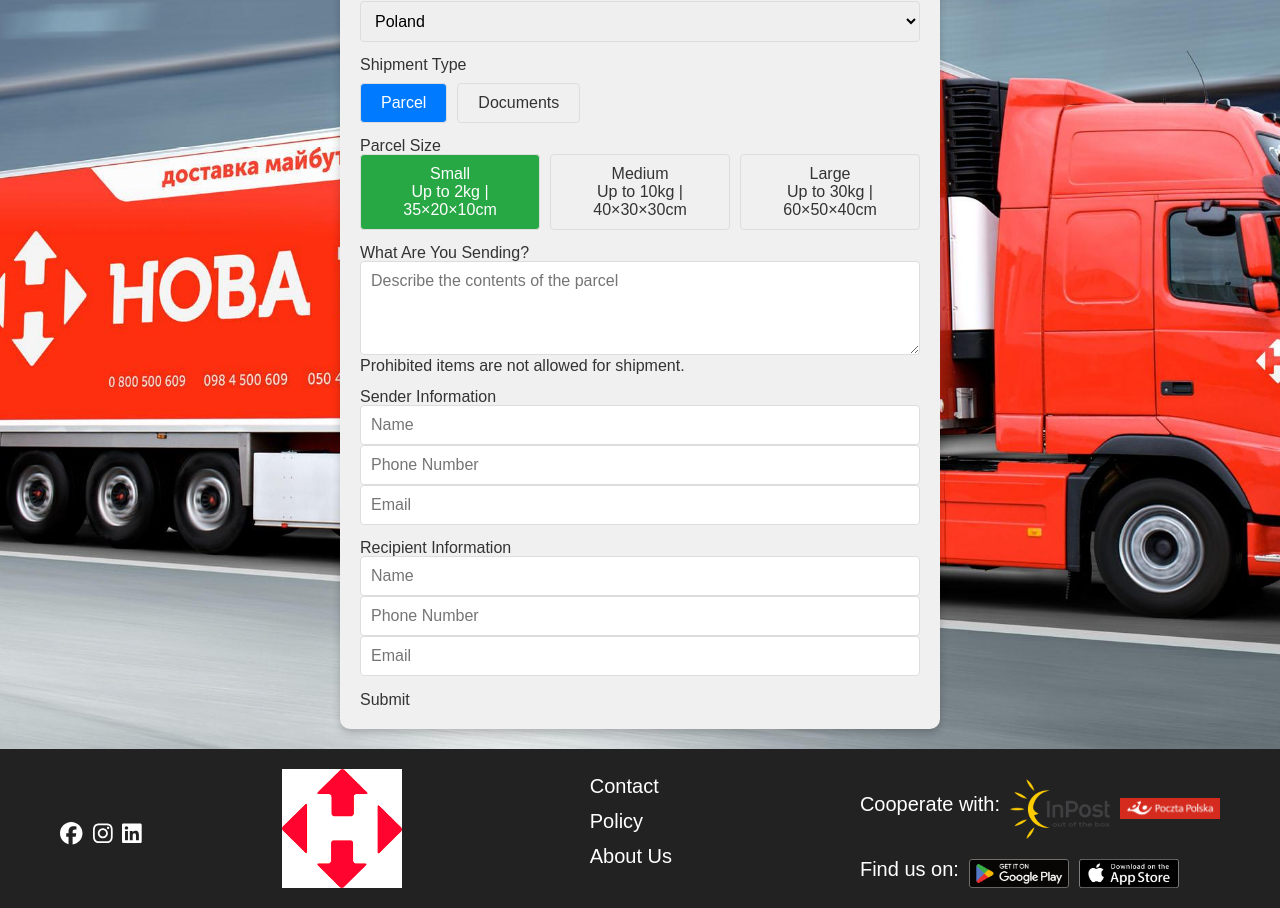
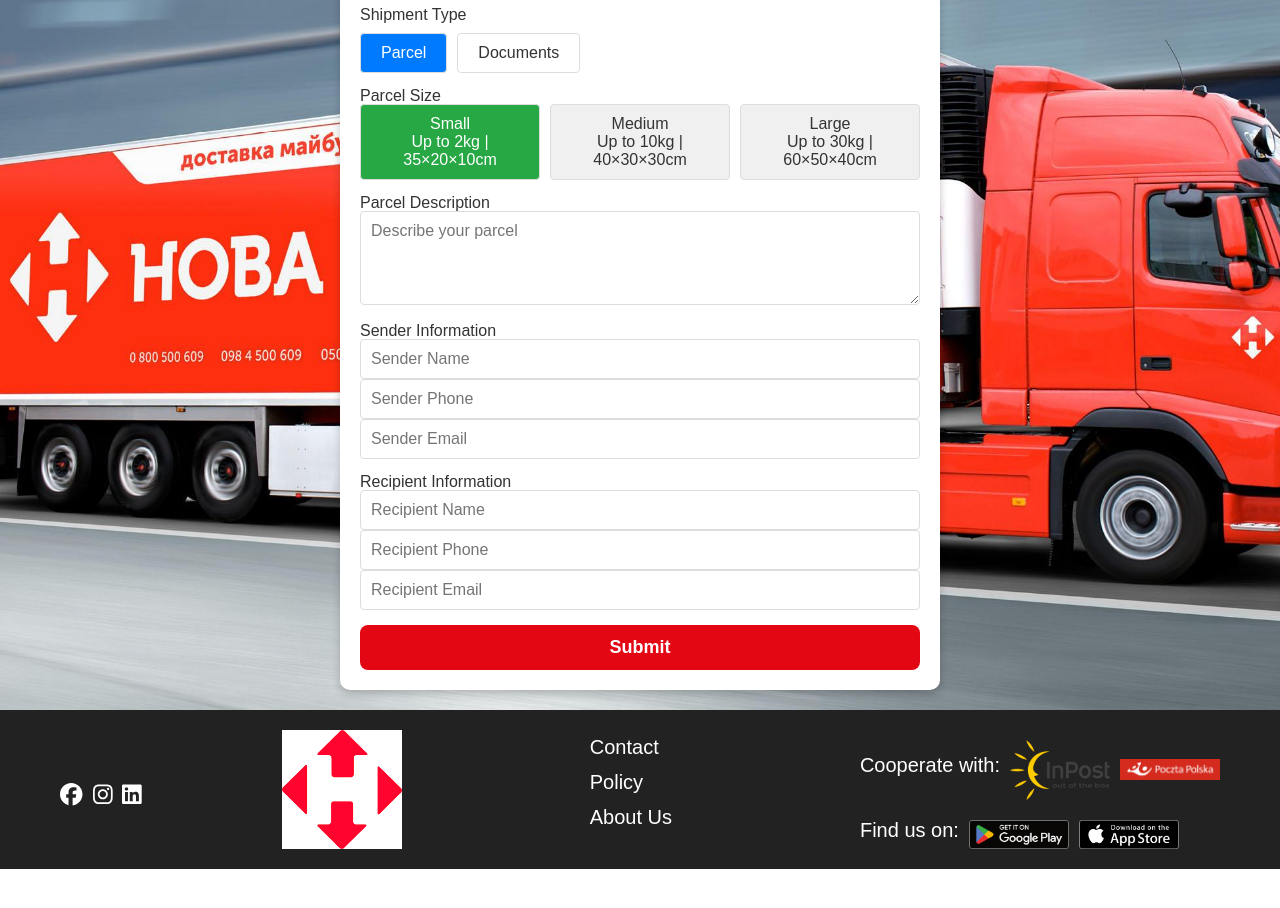
Before and after one commit to hoppedlight/group_project_SD3, a React (Create React App) app in the folder frontend/: page /create-parcel in a window 1280 px wide. Shown: the part 316-1224 px from the top of the page. After the commit the page ends 1185 px from the top, so only its background shows below. Built offline with nearby package versions, Linux system fonts and the light colour scheme.

Commit message:
fixed submit button on track page

```diff
--- a/frontend/src/pages/CreateParcel.jsx
+++ b/frontend/src/pages/CreateParcel.jsx
@@ -6,201 +6,140 @@ export const CreateParcel = () => {
   const [deliveryCountry, setDeliveryCountry] = useState('Poland');
   const [shipmentType, setShipmentType] = useState('parcel');
   const [parcelSize, setParcelSize] = useState('small');
+  const [documentType, setDocumentType] = useState('A4');
   const [parcelDescription, setParcelDescription] = useState('');
   const [senderInfo, setSenderInfo] = useState({ name: '', phone: '', email: '' });
   const [recipientInfo, setRecipientInfo] = useState({ name: '', phone: '', email: '' });
-  const [documentType, setDocumentType] = useState('A4');
+  const [errors, setErrors] = useState({});
 
   const handleInputChange = (event, setter) => {
     const { name, value } = event.target;
     setter((prev) => ({ ...prev, [name]: value }));
   };
 
+  const validateForm = () => {
+    let newErrors = {};
+    if (!senderInfo.name) newErrors.senderName = 'Sender name is required.';
+    if (!senderInfo.phone) newErrors.senderPhone = 'Sender phone number is required.';
+    if (!senderInfo.email) newErrors.senderEmail = 'Sender email is required.';
+    if (!recipientInfo.name) newErrors.recipientName = 'Recipient name is required.';
+    if (!recipientInfo.phone) newErrors.recipientPhone = 'Recipient phone number is required.';
+    if (!recipientInfo.email) newErrors.recipientEmail = 'Recipient email is required.';
+    if (!parcelDescription) newErrors.parcelDescription = 'Parcel description is required.';
+
+    setErrors(newErrors);
+    return Object.keys(newErrors).length === 0;
+  };
+
+  const handleSubmit = () => {
+    if (validateForm()) {
+      alert('Form submitted successfully!');
+    }
+  };
+
   return (
     <div className="page-wrapper">
-      <div className="container" style={{ backgroundColor: '#f0f0f0' }}>
-        <div className="header-line">
-          <img
-            src="http://localhost:3000/image1.png"
-            alt="Logo"
-            className="logo"
-          />
-          <h1 className="header-title">Nova Post</h1>
-        </div>
-
+      <div className="container">
         <h1 className="title">Create a Parcel</h1>
 
+        {/* Sending & Delivery Countries */}
         <div className="form-group">
           <label className="label">Sending Country</label>
-          <select
-            className="input"
-            value={sendingCountry}
-            onChange={(e) => setSendingCountry(e.target.value)}
-          >
-            <option value="Poland">Poland</option>
-            <option value="Ukraine">Ukraine</option>
-            <option value="Germany">Germany</option>
-            <option value="France">France</option>
-            <option value="Slovakia">Slovakia</option>
-            <option value="Lithuania">Lithuania</option>
-            <option value="Czech Republic">Czech Republic</option>
-          </select>
-        </div>
-        <div className="form-group">
-          <label className="label">Delivery Country</label>
-          <select
-            className="input"
-            value={deliveryCountry}
-            onChange={(e) => setDeliveryCountry(e.target.value)}
-          >
-            <option value="Poland">Poland</option>
-            <option value="Ukraine">Ukraine</option>
-            <option value="Germany">Germany</option>
-            <option value="France">France</option>
-            <option value="Slovakia">Slovakia</option>
-            <option value="Lithuania">Lithuania</option>
-            <option value="Czech Republic">Czech Republic</option>
+          <select className="input" value={sendingCountry} onChange={(e) => setSendingCountry(e.target.value)}>
+            {['Poland', 'Ukraine', 'Germany', 'France', 'Slovakia', 'Lithuania', 'Czech Republic'].map((country) => (
+              <option key={country} value={country}>{country}</option>
+            ))}
           </select>
         </div>
 
-        {/* Shipment Type */}
+        <div className="form-group">
+          <label className="label">Delivery Country</label>
+          <select className="input" value={deliveryCountry} onChange={(e) => setDeliveryCountry(e.target.value)}>
+            {['Poland', 'Ukraine', 'Germany', 'France', 'Slovakia', 'Lithuania', 'Czech Republic'].map((country) => (
+              <option key={country} value={country}>{country}</option>
+            ))}
+          </select>
+        </div>
+
+        {/* Shipment Type Selection */}
         <div className="form-group">
           <h2 className="section-title">Shipment Type</h2>
           <div className="button-group">
-            <button
-              className={`button ${shipmentType === 'parcel' ? 'active' : ''}`}
-              onClick={() => setShipmentType('parcel')}
-            >
+            <button className={`button ${shipmentType === 'parcel' ? 'active' : ''}`} onClick={() => setShipmentType('parcel')}>
               Parcel
             </button>
-            <button
-              className={`button ${shipmentType === 'documents' ? 'active' : ''}`}
-              onClick={() => setShipmentType('documents')}
-            >
+            <button className={`button ${shipmentType === 'documents' ? 'active' : ''}`} onClick={() => setShipmentType('documents')}>
               Documents
             </button>
           </div>
         </div>
 
-        {/* Parcel or Document Options */}
+        {/* Parcel Size or Document Type Selection */}
         {shipmentType === 'parcel' ? (
           <div className="form-group">
             <h2 className="section-title">Parcel Size</h2>
             <div className="grid">
-              <button
-                className={`grid-item ${parcelSize === 'small' ? 'active' : ''}`}
-                onClick={() => setParcelSize('small')}
-              >
-                Small<br /><span className="description">Up to 2kg | 35×20×10cm</span>
+              {[
+                { size: 'small', description: 'Up to 2kg | 35×20×10cm' },
+                { size: 'medium', description: 'Up to 10kg | 40×30×30cm' },
+                { size: 'large', description: 'Up to 30kg | 60×50×40cm' },
+              ].map(({ size, description }) => (
+                <button key={size} className={`grid-item ${parcelSize === size ? 'active' : ''}`} onClick={() => setParcelSize(size)}>
+                  {size.charAt(0).toUpperCase() + size.slice(1)}
+                  <br /><span className="description">{description}</span>
                 </button>
-              <button
-                className={`grid-item ${parcelSize === 'medium' ? 'active' : ''}`}
-                onClick={() => setParcelSize('medium')}
-              >
-                Medium<br /><span className="description">Up to 10kg | 40×30×30cm</span>
-              </button>
-              <button
-                className={`grid-item ${parcelSize === 'large' ? 'active' : ''}`}
-                onClick={() => setParcelSize('large')}
-              >
-                Large<br /><span className="description">Up to 30kg | 60×50×40cm</span>
-              </button>
+              ))}
             </div>
           </div>
         ) : (
           <div className="form-group">
             <h2 className="section-title">Document Type</h2>
             <div className="grid">
-              <button
-                className={`grid-item ${documentType === 'A4' ? 'active' : ''}`}
-                onClick={() => setDocumentType('A4')}
-              >
-                A4<br /><span className="description">Standard Document</span>
+              {[
+                { type: 'A4', description: 'Standard Document' },
+                { type: 'A3', description: 'Larger Document' },
+                { type: 'A2', description: 'Poster Size' },
+              ].map(({ type, description }) => (
+                <button key={type} className={`grid-item ${documentType === type ? 'active' : ''}`} onClick={() => setDocumentType(type)}>
+                  {type}<br /><span className="description">{description}</span>
                 </button>
-              <button
-                className={`grid-item ${documentType === 'A3' ? 'active' : ''}`}
-                onClick={() => setDocumentType('A3')}
-              >
-                A3<br /><span className="description">Larger Document</span>
-              </button>
-              <button
-                className={`grid-item ${documentType === 'A2' ? 'active' : ''}`}
-                onClick={() => setDocumentType('A2')}
-              >
-                A2<br /><span className="description">Poster Size</span>
-              </button>
+              ))}
             </div>
           </div>
         )}
 
         {/* Parcel Description */}
         <div className="form-group">
-          <h2 className="section-title">What Are You Sending?</h2>
-          <textarea
-            className="textarea"
-            placeholder="Describe the contents of the parcel"
-            rows="4"
-            value={parcelDescription}
-            onChange={(e) => setParcelDescription(e.target.value)}
-          ></textarea>
-          <p className="warning">Prohibited items are not allowed for shipment.</p>
+          <h2 className="section-title">Parcel Description</h2>
+          <textarea className={`textarea ${errors.parcelDescription ? 'error' : ''}`} placeholder="Describe your parcel" rows="4" value={parcelDescription} onChange={(e) => setParcelDescription(e.target.value)}></textarea>
+          {errors.parcelDescription && <p className="error-message">{errors.parcelDescription}</p>}
         </div>
 
-        {/* Sender Information */}
-        <div className="form-group">
-          <h2 className="section-title">Sender Information</h2>
+        {/* Sender & Recipient Information */}
+        {[
+          { title: 'Sender', state: senderInfo, setState: setSenderInfo, errorKeys: ['senderName', 'senderPhone', 'senderEmail'] },
+          { title: 'Recipient', state: recipientInfo, setState: setRecipientInfo, errorKeys: ['recipientName', 'recipientPhone', 'recipientEmail'] },
+        ].map(({ title, state, setState, errorKeys }) => (
+          <div key={title} className="form-group">
+            <h2 className="section-title">{title} Information</h2>
+            {['name', 'phone', 'email'].map((field, index) => (
+              <div key={field}>
                 <input
-            className="input"
-            name="name"
-            placeholder="Name"
-            value={senderInfo.name}
-            onChange={(e) => handleInputChange(e, setSenderInfo)}
+                  className={`input ${errors[errorKeys[index]] ? 'error' : ''}`}
+                  name={field}
+                  placeholder={`${title} ${field.charAt(0).toUpperCase() + field.slice(1)}`}
+                  value={state[field]}
+                  onChange={(e) => handleInputChange(e, setState)}
                 />
-          <input
-            className="input"
-            name="phone"
-            placeholder="Phone Number"
-            value={senderInfo.phone}
-            onChange={(e) => handleInputChange(e, setSenderInfo)}
-          />
-          <input
-            className="input"
-            name="email"
-            placeholder="Email"
-            value={senderInfo.email}
-            onChange={(e) => handleInputChange(e, setSenderInfo)}
-          />
+                {errors[errorKeys[index]] && <p className="error-message">{errors[errorKeys[index]]}</p>}
               </div>
-
-        {/* Recipient Information */}
-        <div className="form-group">
-          <h2 className="section-title">Recipient Information</h2>
-          <input
-            className="input"
-            name="name"
-            placeholder="Name"
-            value={recipientInfo.name}
-            onChange={(e) => handleInputChange(e, setRecipientInfo)}
-          />
-          <input
-            className="input"
-            name="phone"
-            placeholder="Phone Number"
-            value={recipientInfo.phone}
-            onChange={(e) => handleInputChange(e, setRecipientInfo)}
-          />
-          <input
-            className="input"
-            name="email"
-            placeholder="Email"
-            value={recipientInfo.email}
-            onChange={(e) => handleInputChange(e, setRecipientInfo)}
-          />
+            ))}
           </div>
+        ))}
 
         {/* Submit Button */}
         <div className="actions">
-          <button className="submit-button">Submit</button>
+          <button className="submit-button" onClick={handleSubmit}>Submit</button>
         </div>
       </div>
     </div>
--- a/frontend/src/styles/main.css
+++ b/frontend/src/styles/main.css
@@ -293,3 +293,19 @@
 .slide-button:hover {
   background-color: antiquewhite;
 }
+.submit-button {
+  background-color: #e30613;
+  color: white;
+  font-size: 18px;
+  font-weight: bold;
+  border: none;
+  border-radius: 8px;
+  padding: 12px 24px;
+  width: 100%;
+  cursor: pointer;
+  transition: background-color 0.3s ease;
+}
+
+.submit-button:hover {
+  background-color: #c10510;
+}
```
Lines whose indentation alone changed are shown as unchanged.
